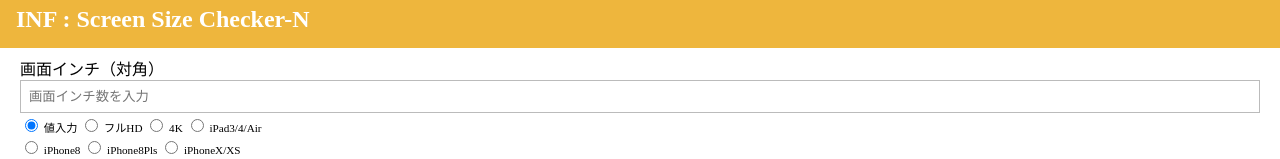
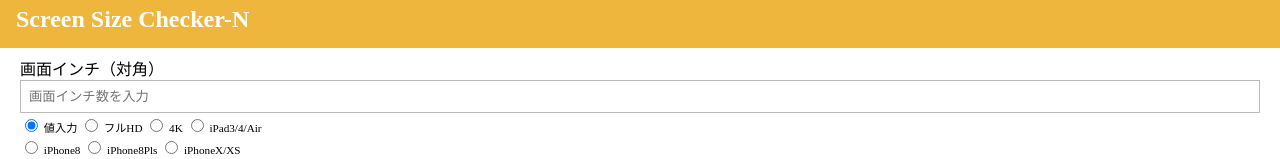
Before and after one commit to fukushima-c/startpage, a plain HTML site: page index.html in a window 1280 px wide. Shown: the top 159 px of the page. Drawn offline with Linux system fonts and the light colour scheme.

Commit message:
タイトルINF削除

```diff
--- a/index.html
+++ b/index.html
@@ -14,7 +14,7 @@
 <body>
 
   <header class="app-header">
-    <h1 class="header-title">INF : Screen Size Checker-N</h1>
+    <h1 class="header-title">Screen Size Checker-N</h1>
   </header>
 
   <main class="app-main">
```
